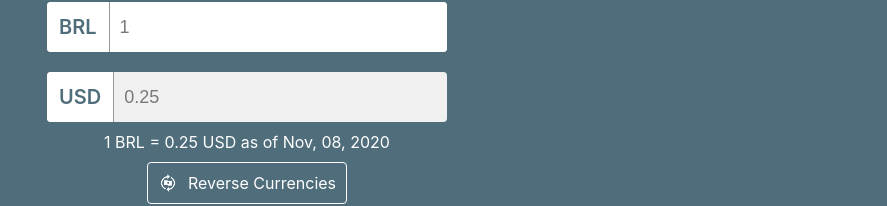
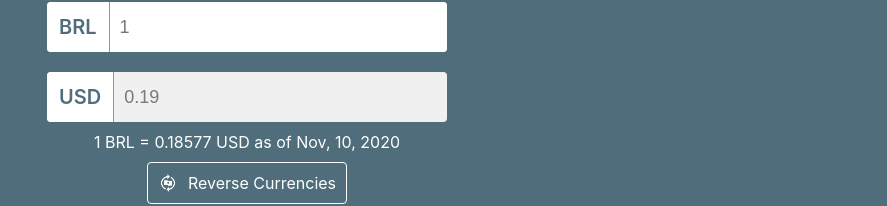
Before and after one commit to gustavoaz7/ts-frontend-showcase, a React (Create React App) app in the folder react-class/: page / in a window 1280 px wide. Shown: the part 437-643 px from the top of the page, without its empty margins (393-1280 px from the left). Built offline with nearby package versions, Linux system fonts and the light colour scheme.

Commit message:
Connects home page to store

```diff
--- a/react-class/src/components/currency-input.tsx
+++ b/react-class/src/components/currency-input.tsx
@@ -1,5 +1,6 @@
 import React, { FC, ChangeEvent } from 'react';
 import styled from 'styled-components';
+import { TCurrencies } from '../config/currencies';
 import {
   PRIMARY_BLUE,
   LIGHT_GRAY,
@@ -8,7 +9,7 @@ import {
 } from '../styles'
 
 type CurrencyInputProps = {
-  currency: string;
+  currency: TCurrencies;
   onClick: () => void;
   onChange?: (event: ChangeEvent<HTMLInputElement>) => void;
   disabled?: boolean;
--- a/react-class/src/components/last-converted.tsx
+++ b/react-class/src/components/last-converted.tsx
@@ -1,11 +1,12 @@
 import React, { FC } from 'react';
 import styled from 'styled-components'
 import { format } from 'date-fns'
+import { TCurrencies } from '../config/currencies';
 
 
 type LastConvertedProps = {
-  base: string;
-  quote: string;
+  base: TCurrencies;
+  quote: TCurrencies;
   rate: number;
   date: Date;
 }
@@ -13,7 +14,7 @@ type LastConvertedProps = {
 export const LastConverted: FC<LastConvertedProps> = ({ base, quote, rate, date }) => (
   <Container>
     <Text>
-      {`1 ${base} = ${rate} ${quote} as of ${format(date, 'MMM, dd, yyyy')}`}
+      {`1 ${base} = ${rate.toFixed(5)} ${quote} as of ${format(date, 'MMM, dd, yyyy')}`}
     </Text>
   </Container>
 );
--- a/react-class/src/config/currencies.ts
+++ b/react-class/src/config/currencies.ts
@@ -15,6 +15,7 @@ export const currencies = [
   'IDR',
   'ILS',
   'INR',
+  'ISK',
   'JPY',
   'KRW',
   'MXN',
@@ -33,4 +34,4 @@ export const currencies = [
   'ZAR',
 ] as const;
 
-export type TCurrency = typeof currencies;
+export type TCurrencies = typeof currencies[number];
--- a/react-class/src/index.tsx
+++ b/react-class/src/index.tsx
@@ -1,11 +1,15 @@
 import React from 'react';
 import ReactDOM from 'react-dom';
+import { Provider } from 'react-redux';
+import { store } from './redux/store';
+import App from './App';
 import './index.css';
-import App from './App';
 
 ReactDOM.render(
   <React.StrictMode>
-    <App />
+    <Provider store={store}>
+      <App />
+    </Provider>
   </React.StrictMode>,
   document.getElementById('root')
 );
--- a/react-class/src/pages/home.tsx
+++ b/react-class/src/pages/home.tsx
@@ -1,63 +1,100 @@
 import React, { Component } from 'react';
+import { connect, ConnectedProps } from 'react-redux';
 import styled from 'styled-components'
+import { withRouter, RouteComponentProps } from "react-router-dom";
 import { Logo } from '../components/logo';
 import { CurrencyInput } from '../components/currency-input';
 import { ClearButton } from '../components/clear-button';
 import { LastConverted } from '../components/last-converted';
 import { Header } from '../components/header';
+import { RootState } from '../redux/store';
+import { swapCurrencyAC, changeCurrencyAmountAC } from '../redux/actions/currency';
+import {
+  amountSelector,
+  baseCurrencySelector,
+  quoteCurrencySelector,
+  conversionsSelector,
+} from '../redux/selectors/currency';
+import { ROUTES } from '../config/routes';
 
 
-const BASE_CURRENCY = 'BRL';
-const BASE_PRICE = '1';
-const CONV_CURRENCY = 'USD';
-const CONV_PRICE = '0.25';
-const CONV_RATE = 0.25;
-const CONV_DATE = new Date();
+const mapState = (state: RootState) => ({
+  amount: amountSelector(state),
+  baseCurrency: baseCurrencySelector(state),
+  quoteCurrency: quoteCurrencySelector(state),
+  conversions: conversionsSelector(state),
+});
 
-export class Home extends Component {
-  state = {
-    baseCurrency: BASE_PRICE,
-    quoteCurrency: CONV_PRICE,
-  }
+const mapDispatch = {
+  swapCurrency: swapCurrencyAC,
+  changeCurrencyAmount: changeCurrencyAmountAC,
+};
 
-  handleChangeBaseCurrency = (event: React.ChangeEvent<HTMLInputElement>) => (
-    this.setState({baseCurrency: event.target.value})
+const connector = connect(
+  mapState,
+  mapDispatch
+);
+
+type PropsFromRedux = ConnectedProps<typeof connector>
+
+type HomeProps = PropsFromRedux & RouteComponentProps;
+
+class HomeClass extends Component<HomeProps, {}> {
+  goToCurrencyList = () => (
+    this.props.history.push(ROUTES.CURRENCIES)
   );
 
   handleChangeQuoteCurrency = (event: React.ChangeEvent<HTMLInputElement>) => (
     this.setState({quoteCurrency: event.target.value})
   );
 
+  handleCurrencyChange = (event: React.ChangeEvent<HTMLInputElement>) => (
+    this.props.changeCurrencyAmount(+event.target.value)
+  );
+
   render() {
-    const { baseCurrency, quoteCurrency } = this.state;
+    const {
+      baseCurrency,
+      quoteCurrency,
+      amount,
+      conversions,
+      swapCurrency,
+    } = this.props;
+    const conversionSelector = conversions[baseCurrency];
+    const conversionDate = new Date(conversionSelector?.date ?? Date.now());
+    console.log('!!TCL: HomeClass -> render -> conversionDate', conversionDate);
+    const conversionRate: number = (conversionSelector?.rates?.[quoteCurrency] ?? 0);
+    const quotePrice = (amount * conversionRate).toFixed(2);
+
     return (
       <Wrapper>
         <Header />
         <Logo />
         <CurrencyInput
-          currency={BASE_CURRENCY}
-          value={baseCurrency}
-          onClick={() => {}}
-          onChange={this.handleChangeBaseCurrency}
+          currency={baseCurrency}
+          value={amount.toString()}
+          onClick={this.goToCurrencyList}
+          onChange={this.handleCurrencyChange}
         />
         <CurrencyInput
-          currency={CONV_CURRENCY}
+          currency={quoteCurrency}
           disabled
-          value={quoteCurrency}
-          onClick={() => {}}
-          onChange={this.handleChangeQuoteCurrency}
+          value={quotePrice}
+          onClick={this.goToCurrencyList}
         />
         <LastConverted
-          base={BASE_CURRENCY}
-          quote={CONV_CURRENCY}
-          rate={CONV_RATE}
-          date={CONV_DATE}
+          base={baseCurrency}
+          quote={quoteCurrency}
+          rate={conversionRate}
+          date={conversionDate}
         />
-        <StyledClearButton text={'Reverse Currencies'} onClick={() => {}} />
+        <StyledClearButton text={'Reverse Currencies'} onClick={swapCurrency} />
       </Wrapper>
     )
   }
 }
+
+export const Home = connector(withRouter(HomeClass));
 
 const Wrapper = styled.div`
   display: flex;
```
